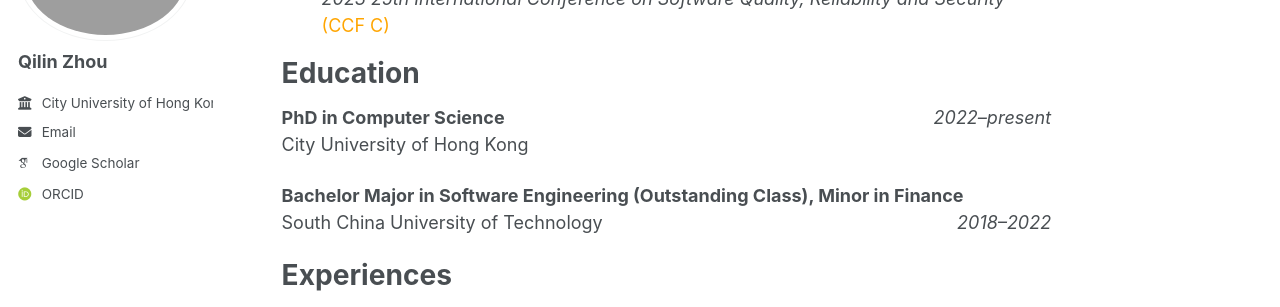
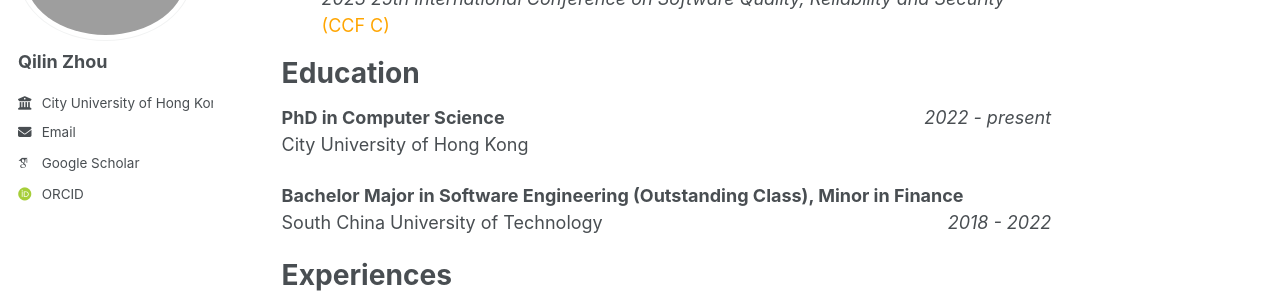
Before and after one commit to qilin-zhou/qilin-zhou.github.io, a Jekyll site: the page built from _pages/about.md, in a window 1280 px wide and 900 px high, scrolled down 1258 px. Shown: the part 192-499 px from the top of the window. Built offline with Jekyll 4.4.1, drawn with Linux system fonts in a browser that asks for light colours; some web fonts are replaced; a script bundle is joined from its source files by our own code; library files that are not in the unit come from our copies.

Commit message:
Update about.md

```diff
--- a/_pages/about.md
+++ b/_pages/about.md
@@ -41,12 +41,12 @@ _IEEE Transactions on Reliability_ <span style="color: Orange;"> (JCR Q1, CCF C)
 Education
 ======
 
-**PhD in Computer Science** <span style="float: right; font-style: italic;">2022–present</span>
+**PhD in Computer Science** <span style="float: right; font-style: italic;">2022 - present</span>
 City University of Hong Kong
 <!-- <span style="float: right; font-size: 90%; color: gray; font-style: italic;">Passed the Qualifying Exam</span> -->
 
 
-**Bachelor Major in Software Engineering (Outstanding Class), Minor in Finance** <span style="float: right; font-style: italic;">2018–2022</span>
+**Bachelor Major in Software Engineering (Outstanding Class), Minor in Finance** <span style="float: right; font-style: italic;">2018 - 2022</span>
 South China University of Technology
 
 Experiences
```
